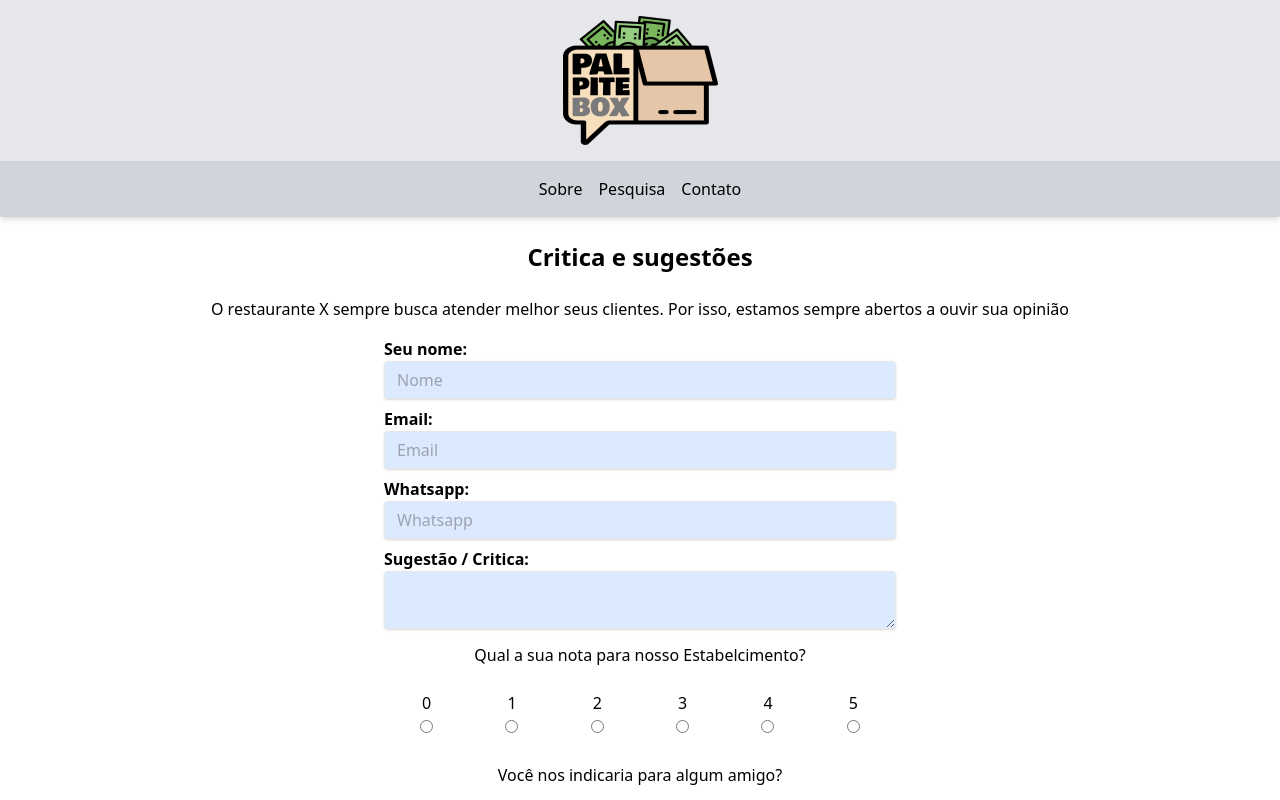
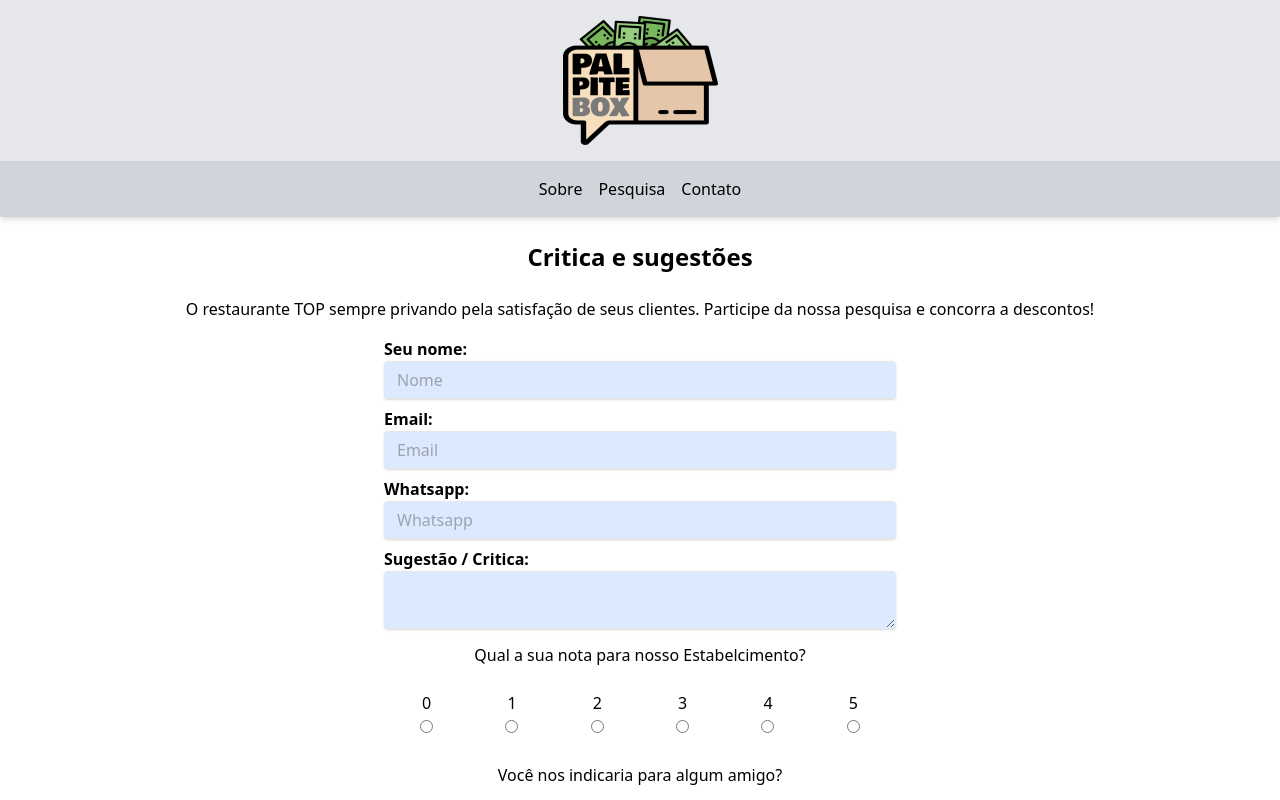
Before and after one commit to vdso10/PalpiteBox, a Next.js app: page /pesquisa in a window 1280 px wide. Shown: the top 800 px of the page. Built offline with nearby package versions, Linux system fonts and the light colour scheme.

Commit message:
Initial-5

```diff
--- a/pages/pesquisa.js
+++ b/pages/pesquisa.js
@@ -52,8 +52,8 @@ const Pesquisa = () => {
                 <PageTitle title='Pesquisa' />
                 <h1 className='my-4 text-center font-bold text-2xl'>Critica e sugestões</h1>
                 <p className='mt-6 text-center'>
-                O restaurante X sempre busca atender melhor seus clientes.
-Por isso, estamos sempre abertos a ouvir sua opinião
+                O restaurante TOP sempre privando pela satisfação de seus clientes.
+                Participe da nossa pesquisa e concorra a descontos!
                 </p>
                 {!sucess &&
                 <div className='w-2/5 mx-auto mt-4'>
```
